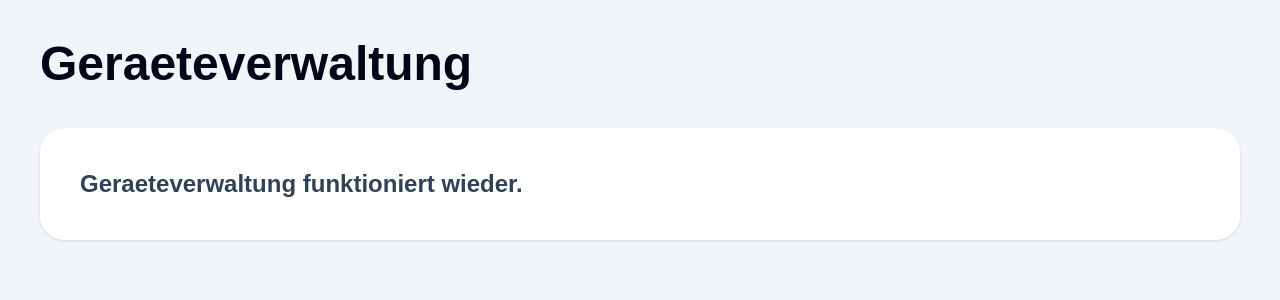
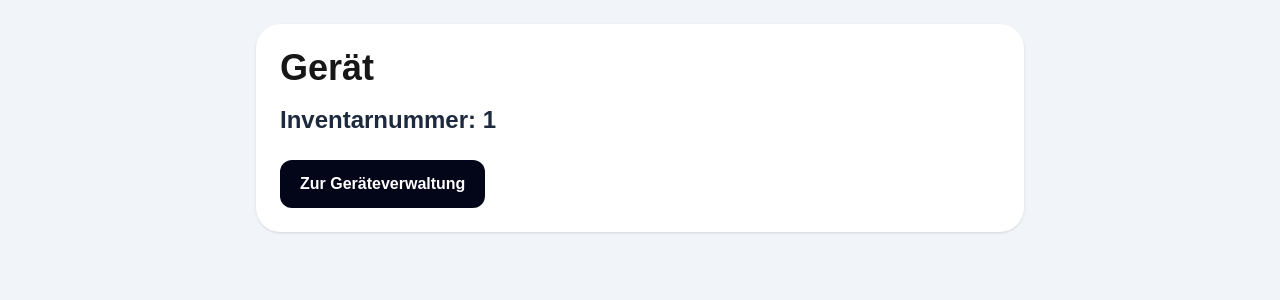
Before and after one commit to sven3joehnk-blip/bauwerkzeug-qr, a Next.js app: page /geraet/1 in a window 1280 px wide. Shown: the top 300 px of the page. Built offline with nearby package versions, Linux system fonts and the light colour scheme.

Commit message:
geraet detailseite fuer qr code

```diff
--- a/app/geraet/[id]/page.tsx
+++ b/app/geraet/[id]/page.tsx
@@ -1,16 +1,21 @@
 'use client';
 
-export default function GeraetePage() {
+export default function GeraetDetailPage({ params }: { params: { id: string } }) {
   return (
-    <main className="min-h-screen bg-slate-100 p-10">
-      <h1 className="text-5xl font-black text-slate-950">
-        Geraeteverwaltung
-      </h1>
+    <main className="min-h-screen bg-slate-100 p-6">
+      <div className="mx-auto max-w-3xl rounded-3xl bg-white p-6 shadow-sm">
+        <h1 className="text-4xl font-black">Gerät</h1>
 
-      <div className="mt-10 rounded-3xl bg-white p-10 shadow">
-        <p className="text-2xl font-bold text-slate-700">
-          Geraeteverwaltung funktioniert wieder.
+        <p className="mt-4 text-2xl font-black text-slate-800">
+          Inventarnummer: {params.id}
         </p>
+
+        <a
+          href="/geraet"
+          className="mt-6 inline-block rounded-xl bg-slate-950 px-5 py-3 font-black text-white"
+        >
+          Zur Geräteverwaltung
+        </a>
       </div>
     </main>
   );
```
